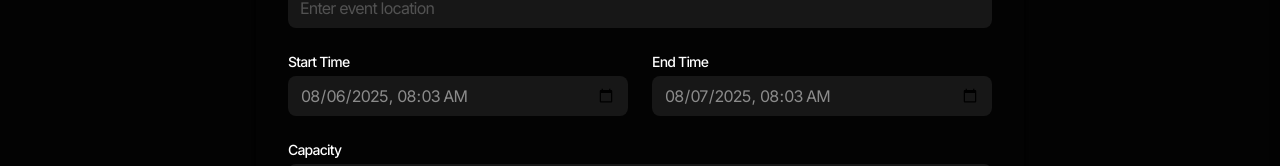
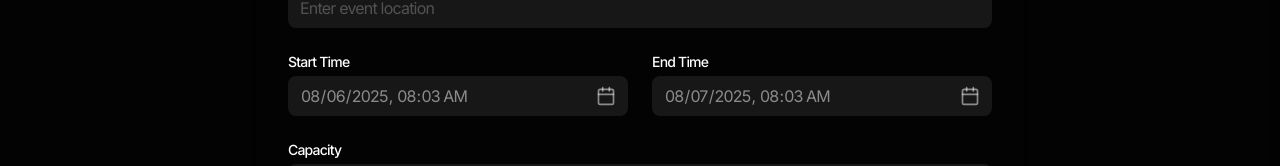
Before and after one commit to prince-vishwakarma-cs/gotime, a React (Vite) app in the folder frontend/: page /events/new in a window 1280 px wide. Shown: the part 520-686 px from the top of the page. Built offline with nearby package versions, Linux system fonts and the light colour scheme; no server answers.

Commit message:
fixed homepage

```diff
--- a/frontend/src/pages/CreateEventPage.tsx
+++ b/frontend/src/pages/CreateEventPage.tsx
@@ -3,6 +3,7 @@ import toast from 'react-hot-toast';
 import { useNavigate } from 'react-router-dom';
 import { useCreateEventMutation } from '../redux/api/eventAPI';
 import type { EventFormData } from '../types/eventTypes';
+import { Calendar } from 'lucide-react';
 
 const formatDateForInput = (date: Date): string => {
   const pad = (num: number) => num.toString().padStart(2, '0');
@@ -32,7 +33,29 @@ const ToggleSwitch = ({ checked, onChange, name, id }: ToggleSwitchProps) => {
         onChange={onChange}
         className="sr-only peer"
       />
-      <div className="w-11 h-6 bg-gray-200 rounded-full peer peer-focus:ring-2 peer-focus:ring-gray-400 peer-checked:after:translate-x-full peer-checked:after:border-white after:content-[''] after:absolute after:top-0.5 after:left-[2px] after:bg-white after:border-gray-300 after:border after:rounded-full after:h-5 after:w-5 after:transition-all peer-checked:bg-gray-800"></div>
+      {/* This div is the visible part of the toggle */}
+      <div
+        className="
+          w-11 h-6 rounded-full
+          transition-colors duration-200
+
+          // --- Default (Off) State ---
+          bg-card-background border border-button-border
+
+          // --- Checked (On) State ---
+          peer-checked:bg-primary-background
+          outline-none
+
+          // --- Focus State ---
+
+          // --- Thumb (The moving circle) ---
+          after:content-[''] after:absolute after:top-0.5 after:left-[2px]
+          after:h-5 after:w-5 after:rounded-full
+          after:bg-primary-button-background
+          after:transition-all
+          peer-checked:after:translate-x-full
+        "
+      ></div>
     </label>
   );
 };
@@ -149,27 +172,33 @@ const CreateEventPage = () => {
           <div className="grid grid-cols-1 md:grid-cols-2 gap-6">
             <div>
               <label htmlFor="start_time" className="block text-sm font-medium">Start Time</label>
+              <div className="relative mt-1">
                 <input
                   type="datetime-local"
                   name="start_time"
                   id="start_time"
                   value={formData.start_time}
                   onChange={handleChange}
-                className={inputStyles}
+                  className={`${inputStyles} pr-10 [&::-webkit-calendar-picker-indicator]:hidden`}
                   required
                 />
+                <Calendar className="absolute top-1/2 right-3 text-text-primary -translate-y-1/2 h-5 w-5 pointer-events-none" />
+              </div>
             </div>
             <div>
               <label htmlFor="end_time" className="block text-sm font-medium">End Time</label>
+              <div className="relative mt-1">
                 <input
                   type="datetime-local"
                   name="end_time"
                   id="end_time"
                   value={formData.end_time}
                   onChange={handleChange}
-                className={inputStyles}
+                  className={`${inputStyles} pr-10 [&::-webkit-calendar-picker-indicator]:hidden`}
                   required
                 />
+                <Calendar className="absolute top-1/2 right-3 -translate-y-1/2 h-5 w-5 text-text-primary pointer-events-none" />
+              </div>
             </div>
           </div>
 
@@ -232,7 +261,7 @@ const CreateEventPage = () => {
             <button
               type="submit"
               disabled={isLoading}
-              className="w-full bg-gray-900 text-white py-3 px-4 border border-transparent rounded-md shadow-sm text-lg font-medium hover:bg-gray-700 focus:outline-none focus:ring-2 focus:ring-offset-2 focus:ring-gray-800 disabled:opacity-50"
+              className="w-full rounded-full bg-primary-button-background text-primary-button-text hover:bg-primary-button-hover-background py-3 px-4 border border-transparent text-lg font-medium focus:outline-none focus:ring-2 focus:ring-offset-2 focus:ring-gray-800 disabled:opacity-50"
             >
               {isLoading ? 'Creating Event...' : 'Create Event'}
             </button>
```
Lines whose indentation alone changed are shown as unchanged.
